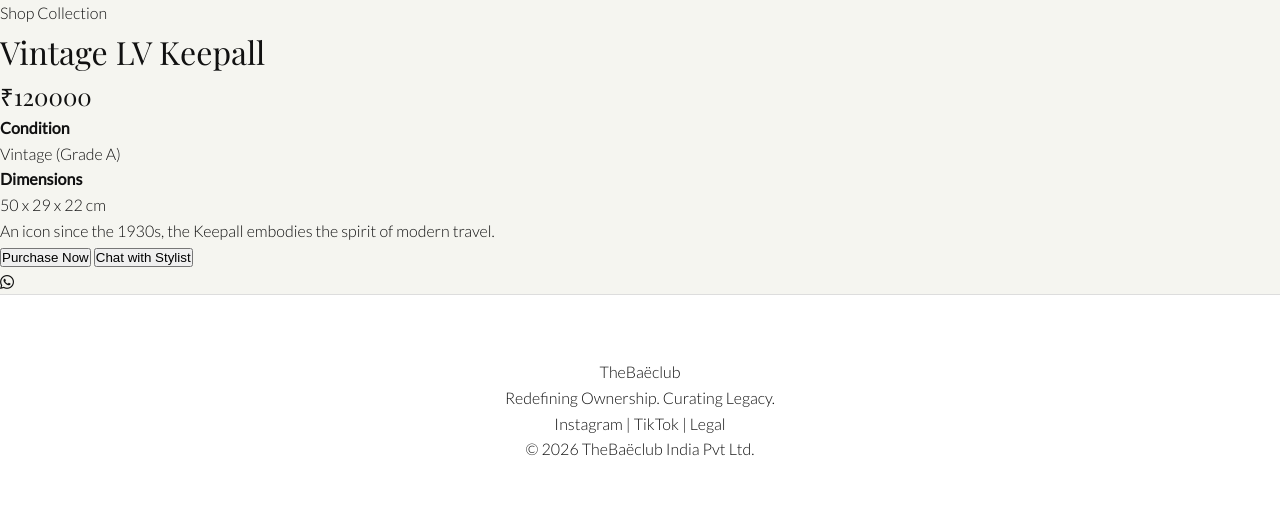
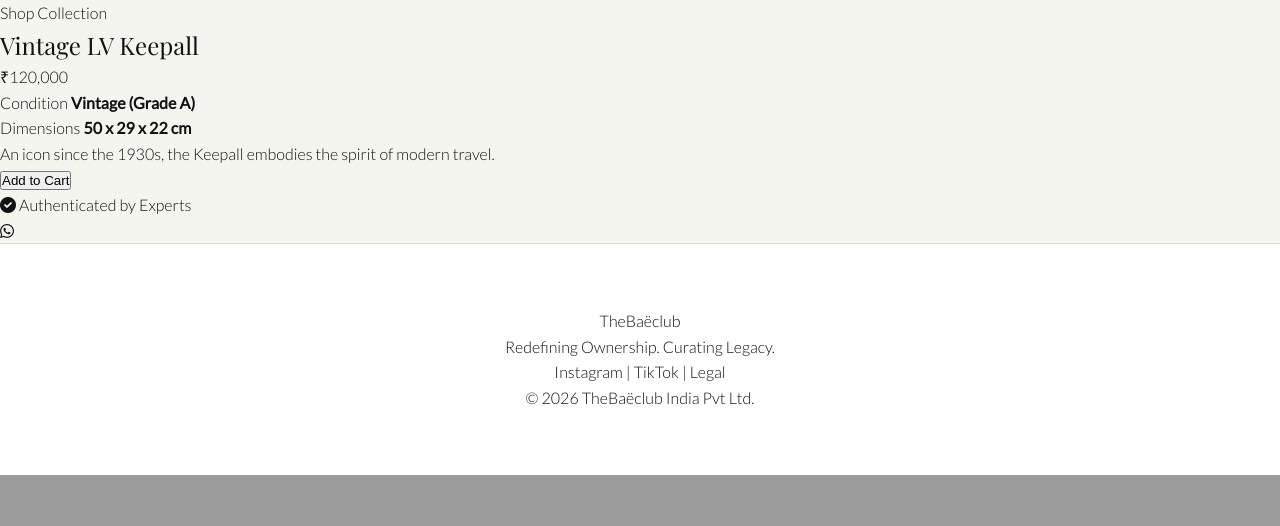
Before and after one commit to vbdevil98/baeclub_test, a Flask app: page /product/1/1 in a window 1280 px wide. Shown: the part 960-1486 px from the top of the page. After the commit the page ends 1435 px from the top, so only its background shows below. Run offline with Flask 3, Linux system fonts and the light colour scheme; some web fonts are replaced.

Commit message:
Update product_detail.html

```diff
--- a/templates/product_detail.html
+++ b/templates/product_detail.html
@@ -1,39 +1,39 @@
 {% extends 'base.html' %}
-
 {% block content %}
-<div class="detail-container fade-in">
-    <div class="detail-image">
+<section class="product-detail fade-in">
+    <div class="pd-image">
         <img src="{{ item.image }}" alt="{{ item.name }}">
     </div>
-    <div class="detail-info">
-        <p class="detail-category">{{ item.category }} Collection</p>
-        <h1>{{ item.name }}</h1>
-        <h2 class="price">
-            ₹{{ item.price }}
-            <span class="period">{% if item.category == 'Rent' %}/ Day{% endif %}</span>
-        </h2>
+    <div class="pd-info">
+        <div class="pd-header">
+            <span class="pd-category">{{ item.category }} Collection</span>
+            <h1>{{ item.name }}</h1>
+            <p class="pd-price">₹{{ "{:,}".format(item.price) }} <span class="pd-period">{% if type == 'rent' %}/ day{% endif %}</span></p>
+        </div>
 
-        <div class="specs">
-            <div class="spec-item">
-                <strong>Condition</strong>
-                <p>{{ item.condition }}</p>
+        <div class="pd-specs">
+            <div class="spec-row">
+                <span>Condition</span>
+                <strong>{{ item.condition }}</strong>
             </div>
-            <div class="spec-item">
-                <strong>Dimensions</strong>
-                <p>{{ item.dimensions }}</p>
+            <div class="spec-row">
+                <span>Dimensions</span>
+                <strong>{{ item.dimensions }}</strong>
             </div>
         </div>
 
-        <div class="description">
+        <div class="pd-description">
             <p>{{ item.desc }}</p>
         </div>
 
-        <div class="action-buttons">
-            <button class="btn-primary full-width">
-                {% if item.category == 'Rent' %}Check Availability{% else %}Purchase Now{% endif %}
-            </button>
-            <button class="btn-secondary full-width">Chat with Stylist</button>
+        <div class="pd-actions">
+            {% if type == 'rent' or type == 'Rent' %}
+                <a href="{{ url_for('availability', id=item.id) }}" class="btn-primary full-width">Check Availability</a>
+            {% else %}
+                <button class="btn-primary full-width">Add to Cart</button>
+            {% endif %}
+            <p class="authenticity-note"><i class="fa-solid fa-check-circle"></i> Authenticated by Experts</p>
         </div>
     </div>
-</div>
+</section>
 {% endblock %}
```
